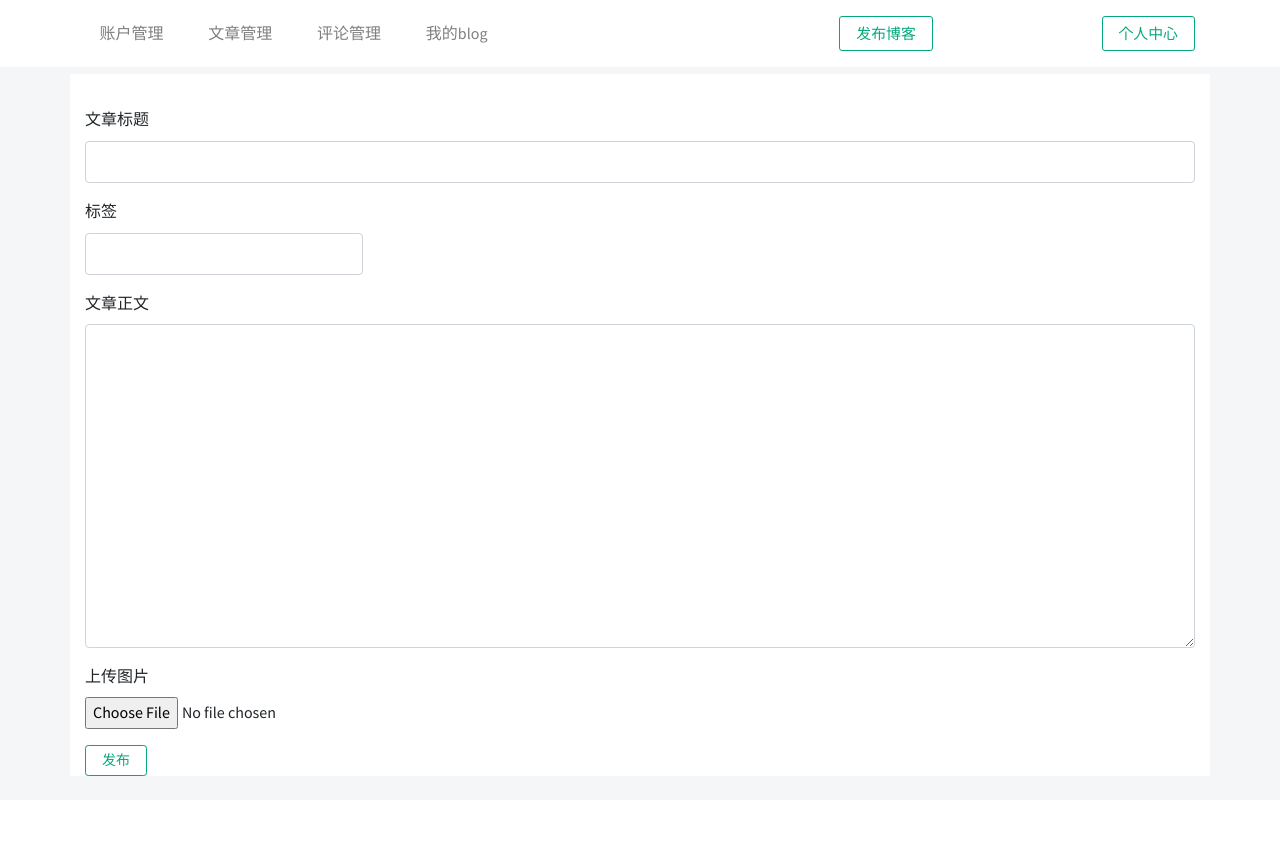
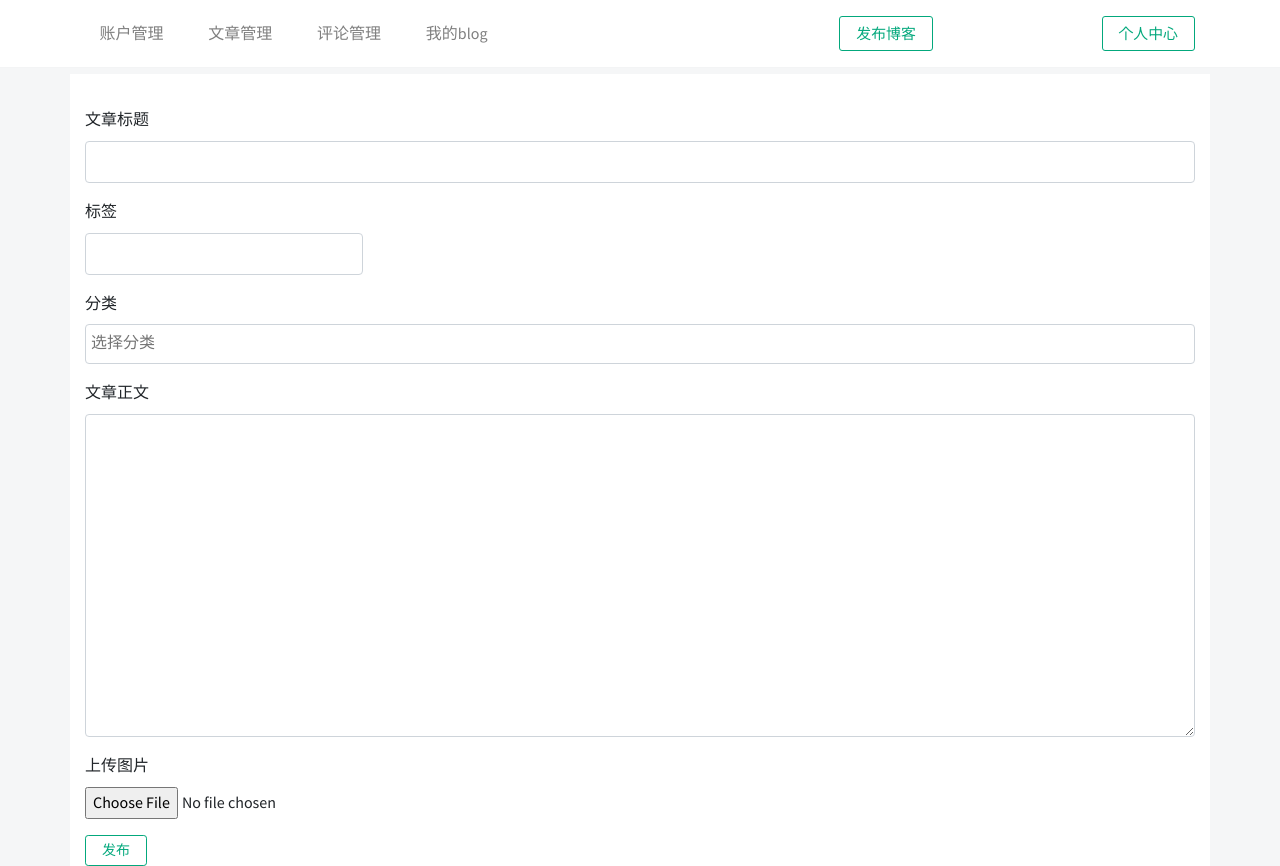
Before and after one commit to Shugify/BlogsiteProject, a Django app: page /ad_send_article/ in a window 1280 px wide. Before the commit the page ends 777 px from the top, so only its background shows below. Run offline with Django 4.2, Linux system fonts and the light colour scheme; data that the repository does not hold is empty; some libraries are stand-ins or nearby versions.

Commit message:
Add files via upload

```diff
--- a/softwareproject/blogproject/app01/templates/app01/ad_send_article.html
+++ b/softwareproject/blogproject/app01/templates/app01/ad_send_article.html
@@ -12,8 +12,39 @@
 	<link href="https://fonts.googleapis.com/css?family=Playfair+Display:400,700|Source+Sans+Pro:400,700" rel="stylesheet">
 	<!-- Font Awesome Icons -->
 	<link rel="stylesheet" href="https://use.fontawesome.com/releases/v5.3.1/css/all.css" integrity="sha384-mzrmE5qonljUremFsqc01SB46JvROS7bZs3IO2EmfFsd15uHvIt+Y8vEf7N7fWAU" crossorigin="anonymous">
+	<!-- Select2 CSS -->
+    <link href="https://cdnjs.cloudflare.com/ajax/libs/select2/4.0.13/css/select2.min.css" rel="stylesheet" />
+    <!-- jQuery -->
+    <script src="https://code.jquery.com/jquery-3.6.0.min.js"></script>
+    <!-- Bootstrap Select CSS -->
+    <link rel="stylesheet" href="https://cdnjs.cloudflare.com/ajax/libs/bootstrap-select/1.13.18/css/bootstrap-select.min.css">
+    <!-- Bootstrap Select JavaScript -->
+    <script src="https://cdnjs.cloudflare.com/ajax/libs/bootstrap-select/1.13.18/js/bootstrap-select.min.js"></script>
+    <!-- Select2 JS -->
+    <script src="https://cdnjs.cloudflare.com/ajax/libs/select2/4.0.13/js/select2.min.js"></script>
     <!-- Main CSS -->
     <link href="{% static 'app01/css/main.css' %}" rel="stylesheet"/>
+	<style>
+        .select2-container .select2-results__option.select2-results__option--highlighted {
+            background-color: #03A87C !important;
+            color: #fff !important;
+        }
+        .select2-container--default.select2-container--focus .select2-selection--multiple {
+            border: solid #ced4da 1px;
+            box-shadow: 0 0 5px #09EBAF;
+            outline: 0;
+        }
+        .select2-container--default .select2-selection--multiple {
+            background-color: white;
+            border: 1px solid #ced4da;
+            border-radius: 4px;
+            cursor: text;
+        }
+        /* 鼠标点击时分类下拉框边框发光 */
+        #categories:focus {
+            box-shadow: 0 0 5px #09EBAF; /* 设置发光效果 */
+        }
+</style>
 </head>
 <body>
 <link
@@ -76,14 +107,11 @@
         <div class="col-12">
             <br>
             <!-- 提交文章的表单 -->
-            <form method="post" action="{% url 'send_article' %}" enctype="multipart/form-data">
-                <!-- Django中需要POST数据的地方都必须有csrf_token -->
+            <form method="post" action="{% url 'ad_send_article' %}" enctype="multipart/form-data">
                 {% csrf_token %}
                 <!-- 文章标题 -->
                 <div class="form-group">
-                    <!-- 标签 -->
                     <label for="article_title">文章标题</label>
-                    <!-- 文本框 -->
                     <input type="text" class="form-control" id="article_title" name="article_title">
                 </div>
                 <!-- 文章标签 -->
@@ -91,10 +119,18 @@
                     <label for="tags">标签</label>
                     <input type="text" class="form-control col-3" id="tags" name="tags">
                 </div>
+                <!-- 文章分类 -->
+                <div class="form-group">
+                    <label for="categories">分类</label>
+                    <select multiple class="form-control select2-multiple" id="categories" name="categories">
+                        {% for category in categories %}
+                            <option value="{{ category.category_id }}">{{ category.category_name }}</option>
+                        {% endfor %}
+                    </select>
+                </div>
                 <!-- 文章正文 -->
                 <div class="form-group">
                     <label for="article_content">文章正文</label>
-                    <!-- 文本区域 -->
                     <textarea type="text" class="form-control" id="article_content" name="article_content" rows="12"></textarea>
                 </div>
                 <!-- 上传图片按钮 -->
@@ -111,13 +147,33 @@
                         {% endfor %}
                     </ul>
                 {% endif %}
-
             </form>
         </div>
     </div>
 </div>
+<!-- Bootstrap Select JavaScript -->
+<script src="https://cdnjs.cloudflare.com/ajax/libs/bootstrap-select/1.13.18/js/bootstrap-select.min.js"></script>
 <!-- 添加你的 JavaScript 代码 -->
 <script>
+    $(document).ready(function() {
+        $('.select2-multiple').select2({
+            placeholder: "选择分类",
+            allowClear: true
+        });
+
+        // 为分类框添加点击事件监听器
+        $('#categories').on('mousedown', function() {
+            $(this).addClass('highlight-click'); // 添加自定义类
+        });
+
+        // 为分类框添加失去焦点事件监听器
+        $('#categories').on('blur', function() {
+            $(this).removeClass('highlight-click'); // 移除自定义类
+        });
+    });
+    $(document).ready(function(){
+        $('.selectpicker').selectpicker();
+    });
     function submitSuccess() {
         alert("发布成功！");
     }
```
Lines whose indentation alone changed are shown as unchanged.
